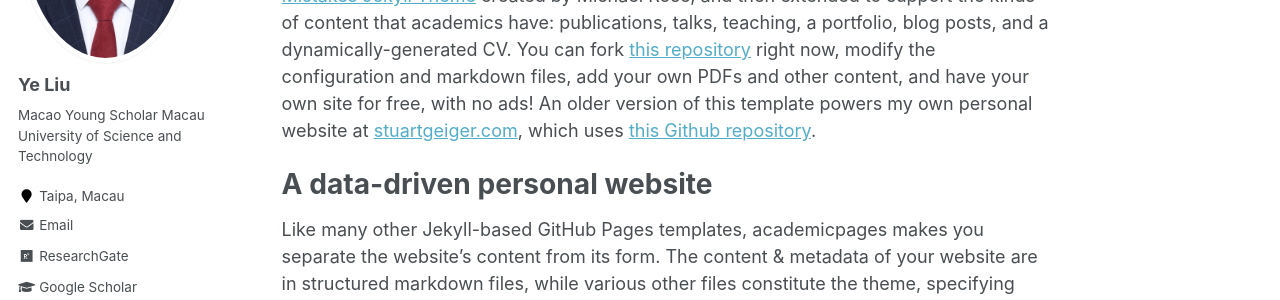
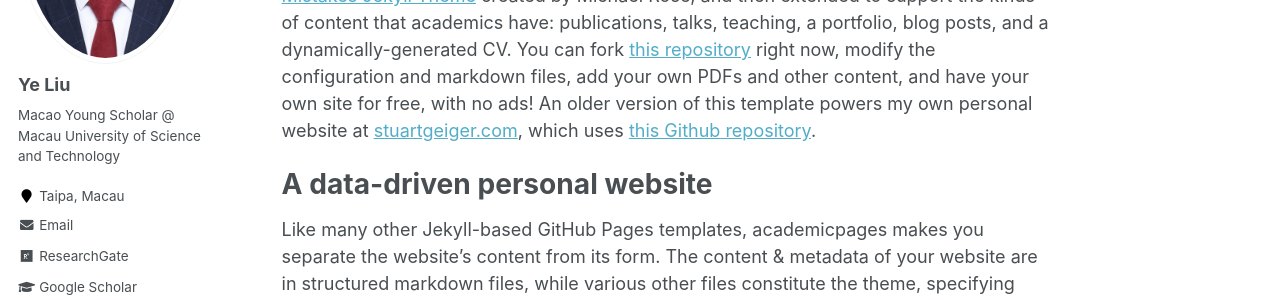
Before and after one commit to ChrisYe-Liu/chrisye-liu.github.io, a Jekyll site: the page built from _pages/about.md, in a window 1280 px wide. Shown: the part 314-614 px from the top of the page. Built offline with Jekyll 4.4.1, drawn with Linux system fonts in a browser that asks for light colours.

Commit message:
Update _config.yml

```diff
--- a/_config.yml
+++ b/_config.yml
@@ -81,9 +81,9 @@ analytics:
 # Site Author
 author:
   name             : "Ye Liu"
-  avatar           : "ye-biophoto.jpg"
+  avatar           : "ye-biophoto.JPG"
   bio              : "Macao Young Scholar
-                      Macau University of Science and Technology"
+  @ Macau University of Science and Technology"
   location         : "Taipa, Macau"
   employer         :
 #  pubmed           : "https://www.ncbi.nlm.nih.gov/pubmed/?term=john+snow"
```
